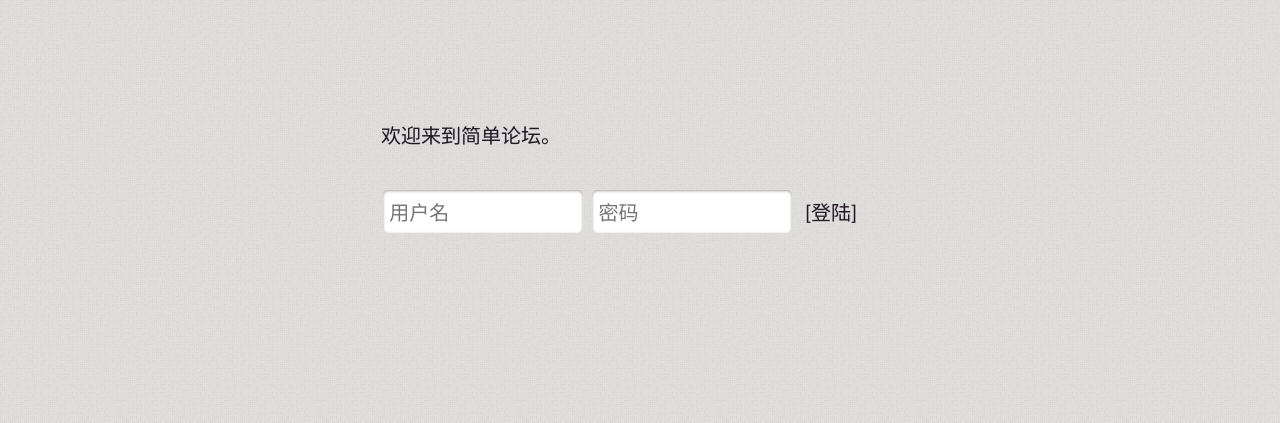
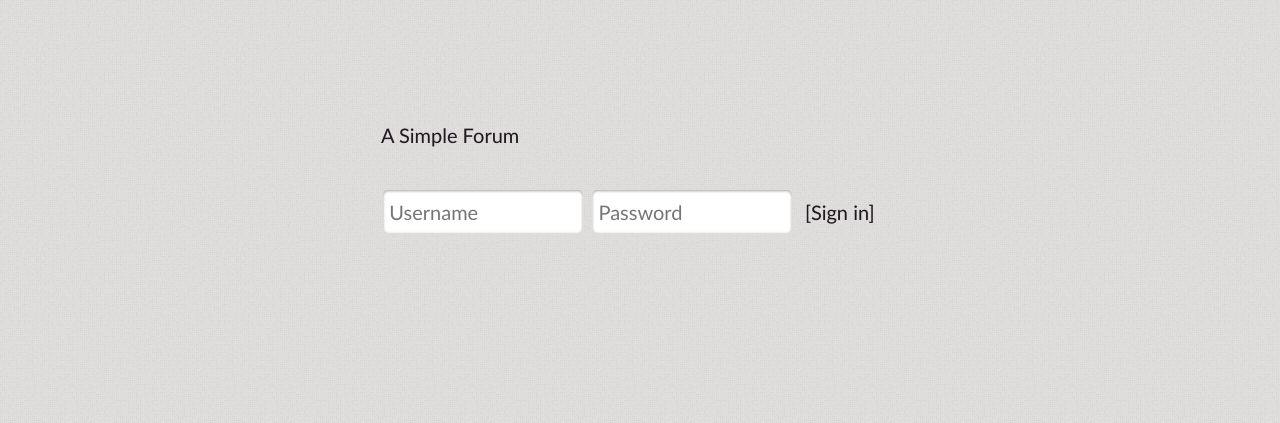
Before and after one commit to cheshirecats/CuriousWall, a PHP site: page /account.php?a=login in a window 1280 px wide. Shown: the top 423 px of the page. Run offline with PHP 8.4, Linux system fonts and the light colour scheme; some libraries are stand-ins or nearby versions.

Commit message:
Update account.php
Now in English.

```diff
--- a/account.php
+++ b/account.php
@@ -4,18 +4,18 @@
   require_once 'header.php';
 ?>
 <div style="width: 520px; margin: 100px auto; text-shadow: 0 0 1px rgba(0,0,0,0.1);">
-  <div style="margin: 40px 1px; font-size:20px;">欢迎来到简单论坛。</div>
+  <div style="margin: 40px 1px; font-size:20px;">A Simple Forum</div>
   <div id="login_form">
-    <input type="text" id="login_user" placeholder="用户名" />
-    <input type="password" id="login_pass" placeholder="密码" />
+    <input type="text" id="login_user" placeholder="Username" />
+    <input type="password" id="login_pass" placeholder="Password" />
     <?php
     if ($_GET["a"] == 'login')
     {
-      echo '<span class="button" id="login_button">[登陆]</span>';
+      echo '<span class="button" id="login_button">[Sign in]</span>';
     }
     else if ($_GET["a"] == 'register')
     {
-      echo '<span class="button" id="login_button">[注册]</span>';
+      echo '<span class="button" id="login_button">[Sign up]</span>';
     }
     ?>
   </div>
```
